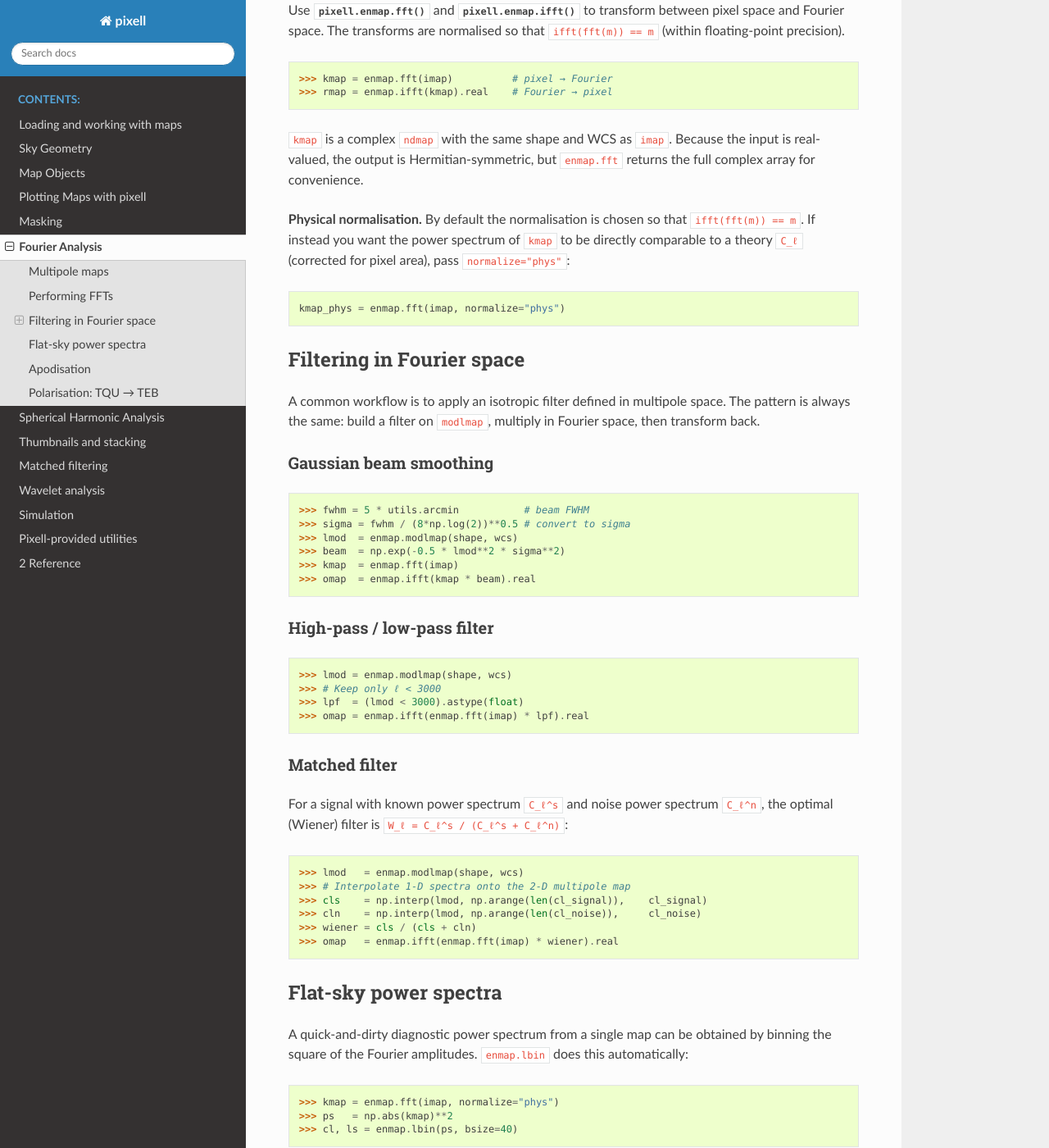
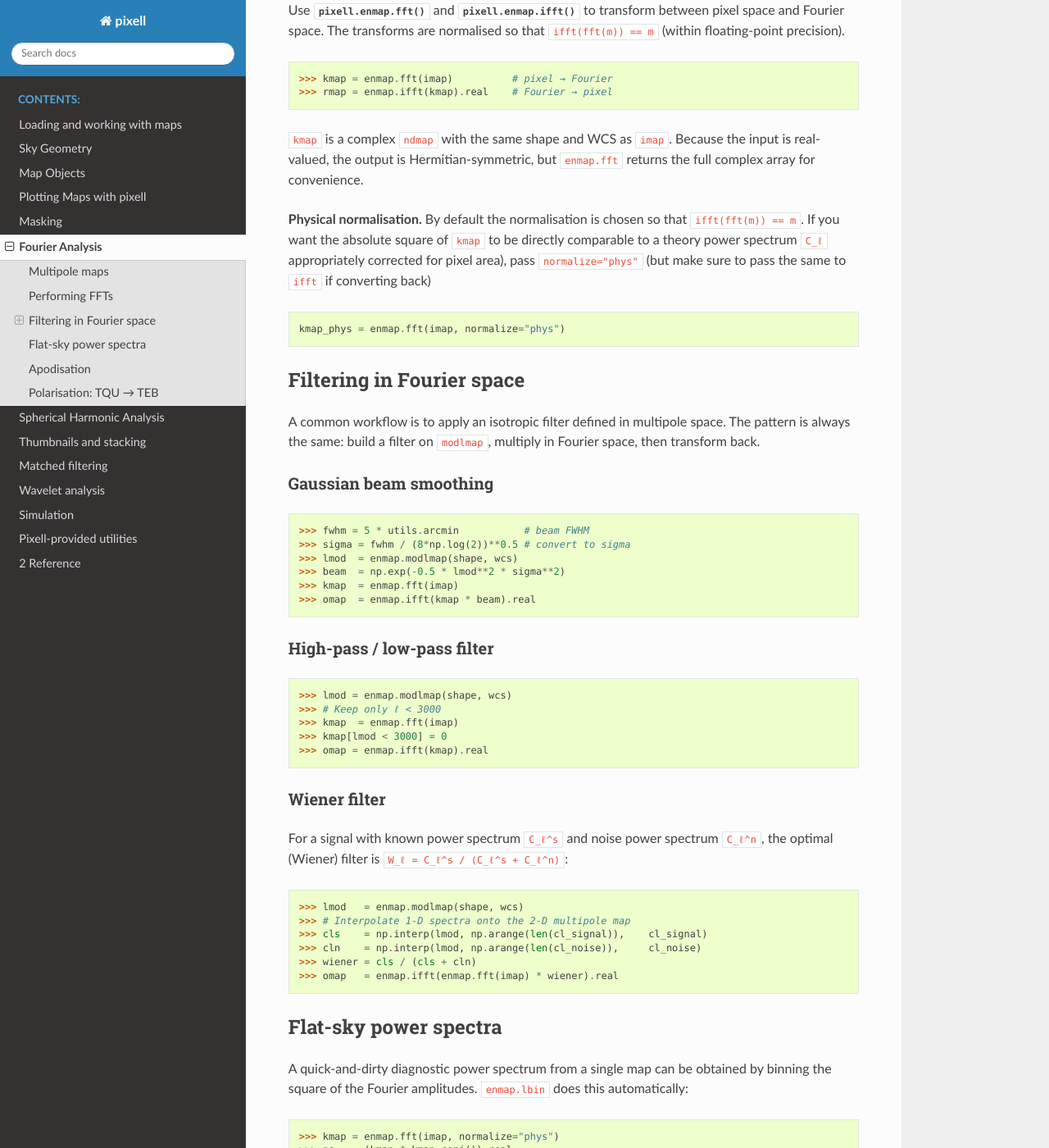
Before and after one commit to simonsobs/pixell, a Sphinx documentation site: the page built from docs/fourier.rst, in a window 1280 px wide and 1400 px high, scrolled down 1252 px. Shown: the whole window at 82% size. Built offline with Sphinx 7.4.7 and the Read the Docs theme 3.1.0, drawn with Linux system fonts in a browser that asks for light colours.

Commit message:
minor improvements to floating point safety and speed

```diff
--- a/docs/fourier.rst
+++ b/docs/fourier.rst
@@ -69,9 +69,10 @@
 full complex array for convenience.
 
 **Physical normalisation.**  By default the normalisation is chosen so that
-``ifft(fft(m)) == m``.  If instead you want the power spectrum of ``kmap`` to be
-directly comparable to a theory ``C_ℓ`` (corrected for pixel area), pass
-``normalize="phys"``::
+``ifft(fft(m)) == m``.  If you want the absolute square of ``kmap`` to be
+directly comparable to a theory power spectrum ``C_ℓ`` appropriately corrected for
+pixel area), pass ``normalize="phys"`` (but make sure to pass the same to ``ifft``
+if converting back) ::
 
    kmap_phys = enmap.fft(imap, normalize="phys")
 
@@ -102,11 +103,12 @@
 
    >>> lmod = enmap.modlmap(shape, wcs)
    >>> # Keep only ℓ < 3000
-   >>> lpf  = (lmod < 3000).astype(float)
-   >>> omap = enmap.ifft(enmap.fft(imap) * lpf).real
+   >>> kmap  = enmap.fft(imap)
+   >>> kmap[lmod < 3000] = 0
+   >>> omap = enmap.ifft(kmap).real
 
-Matched filter
-^^^^^^^^^^^^^^
+Wiener filter
+^^^^^^^^^^^^^
 
 For a signal with known power spectrum ``C_ℓ^s`` and noise power spectrum ``C_ℓ^n``,
 the optimal (Wiener) filter is ``W_ℓ = C_ℓ^s / (C_ℓ^s + C_ℓ^n)``:
@@ -130,7 +132,7 @@
 .. code-block:: python
 
    >>> kmap = enmap.fft(imap, normalize="phys")
-   >>> ps   = np.abs(kmap)**2
+   >>> ps   = (kmap * kmap.conj()).real
    >>> cl, ls = enmap.lbin(ps, bsize=40)
 
 The ``bsize`` argument controls the width of each multipole bin.  ``ls`` contains the
```
